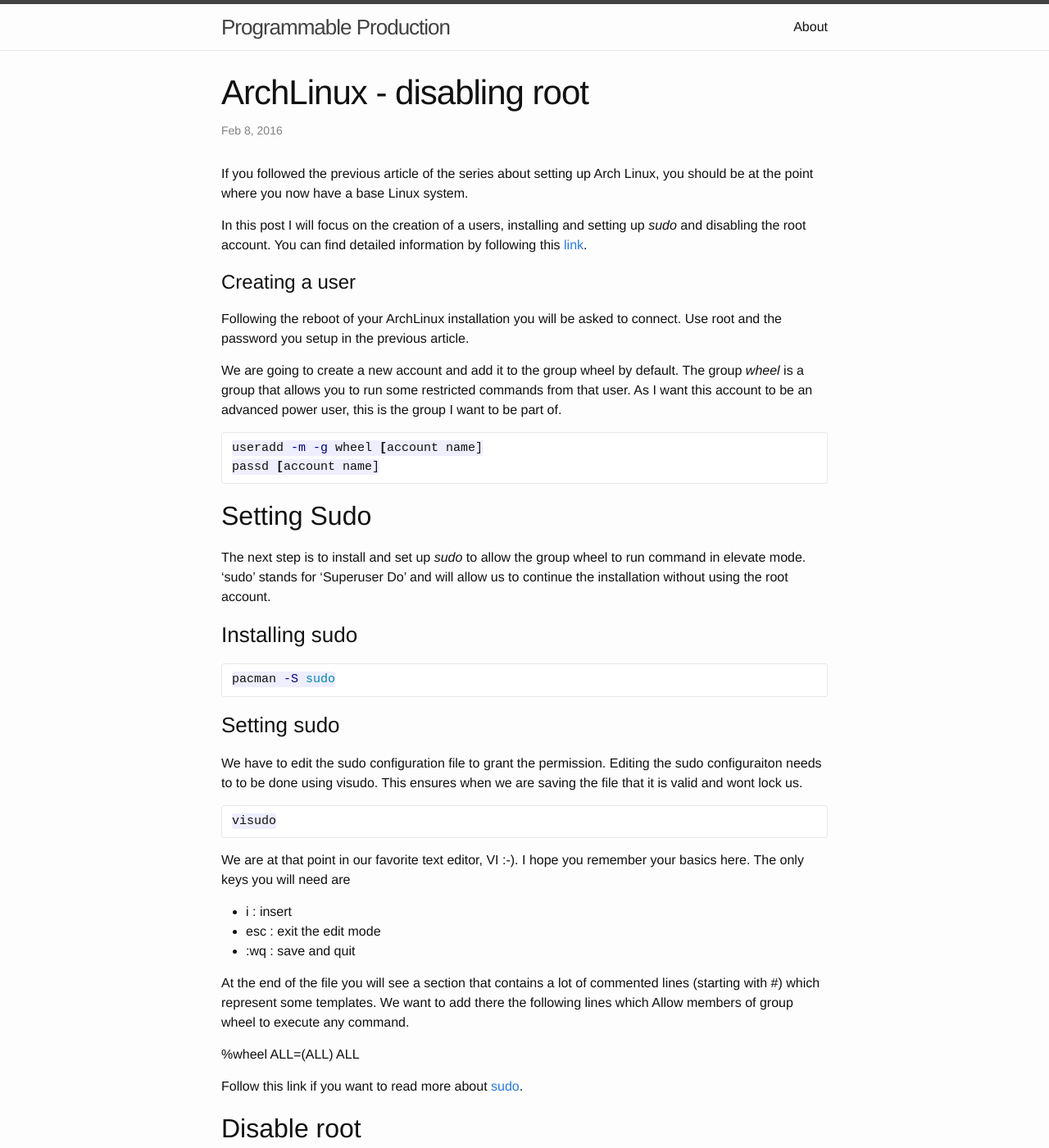
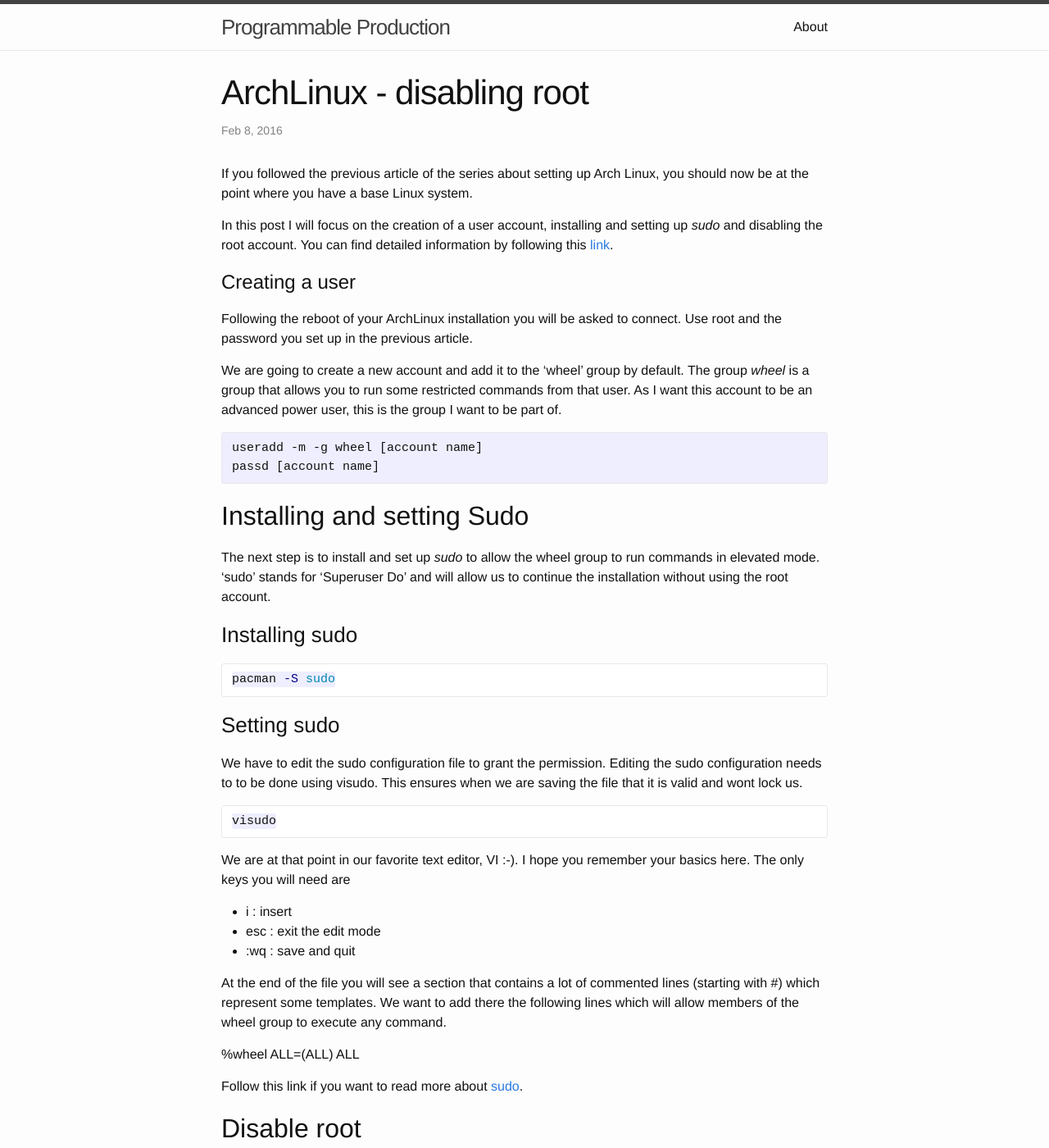
Before and after one commit to programmableproduction/programmableproduction.github.io, a Jekyll site: the page built from _posts/2016-02-08-ArchLinux-disabling-root.md, in a window 1280 px wide and 1400 px high. Shown: the whole window at 82% size. Built offline with Jekyll 4.4.1, drawn with Linux system fonts in a browser that asks for light colours.

Commit message:
Update text with Vassu change

`````diff
--- a/_posts/2016-02-08-ArchLinux-disabling-root.md
+++ b/_posts/2016-02-08-ArchLinux-disabling-root.md
@@ -5,24 +5,23 @@
 Categories: ArchLinux
 Tags: ArchLinux, Users
 ---
-If you followed the previous article of the series about setting up Arch Linux, you should be at the point where you now have a base Linux system.
+If you followed the previous article of the series about setting up Arch Linux, you should now be at the point where you have a base Linux system.
 
-In this post I will focus on the creation of a users, installing and setting up *sudo* and disabling the root account. You can find detailed information by following this [link](https://wiki.archlinux.org/index.php/Sudo).
+In this post I will focus on the creation of a user account, installing and setting up *sudo* and disabling the root account. You can find detailed information by following this [link](https://wiki.archlinux.org/index.php/Sudo).
 
 # Creating a user
 
-Following the reboot of your ArchLinux installation you will be asked to connect. Use root and the password you setup in the previous article.
+Following the reboot of your ArchLinux installation you will be asked to connect. Use root and the password you set up in the previous article.
 
-We are going to create a new account and add it to the group wheel by default. The group _wheel_ is a group that allows you to run some restricted commands from that user. As I want this account to be an advanced power user, this is the group I want to be part of.
-
-```shell
+We are going to create a new account and add it to the 'wheel' group by default. The group _wheel_ is a group that allows you to run some restricted commands from that user. As I want this account to be an advanced power user, this is the group I want to be part of.
+````shell
 useradd -m -g wheel [account name]
 passd [account name]
 ```
 
-## Setting Sudo
+## Installing and setting Sudo
 
-The next step is to install and set up *sudo* to allow the group wheel to run command in elevate mode. 'sudo' stands for 'Superuser Do' and will allow us to continue the installation without using the root account.
+The next step is to install and set up *sudo* to allow the wheel group to run commands in elevated mode. 'sudo' stands for 'Superuser Do' and will allow us to continue the installation without using the root account.
 
 ### Installing sudo
 
@@ -32,8 +31,7 @@
 
 ### Setting sudo
 
-We have to edit the sudo configuration file to grant the permission. Editing the sudo configuraiton needs to to be done using visudo. This ensures when we are saving the file that it is valid and wont lock us.
-
+We have to edit the sudo configuration file to grant the permission. Editing the sudo configuration needs to to be done using visudo. This ensures when we are saving the file that it is valid and wont lock us.
 ```shell
 visudo
 ```
@@ -44,7 +42,7 @@
 - esc : exit the edit mode
 - :wq : save and quit
 
-At the end of the file you will see a section that contains a lot of commented lines (starting with #) which represent some templates. We want to add there the following lines which Allow members of group wheel to execute any command.
+At the end of the file you will see a section that contains a lot of commented lines (starting with #) which represent some templates. We want to add there the following lines which will allow members of the wheel group to execute any command.
 
 %wheel ALL=(ALL) ALL
 
`````
